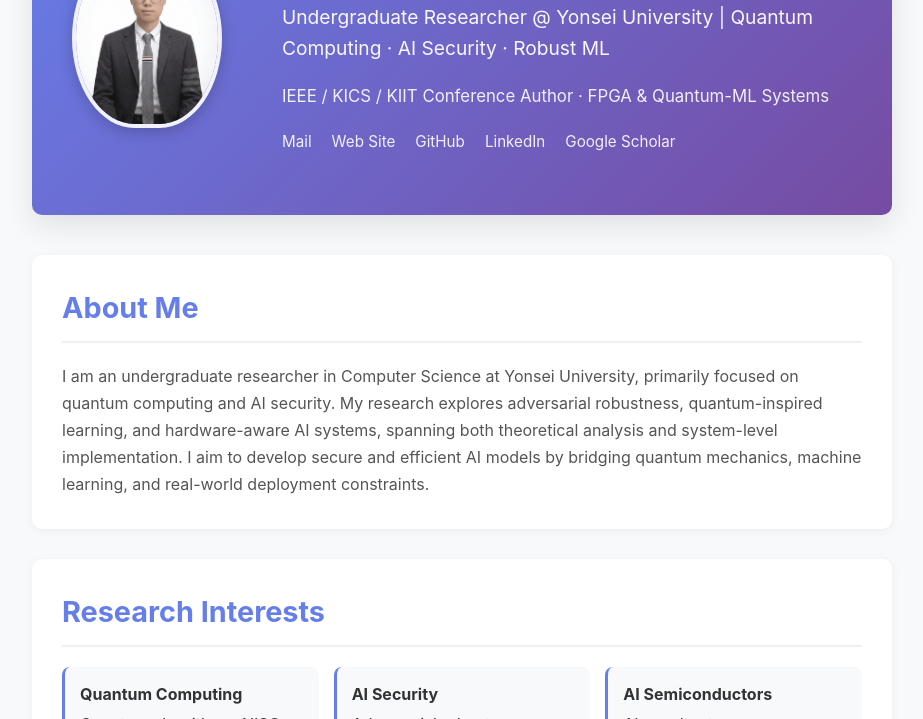
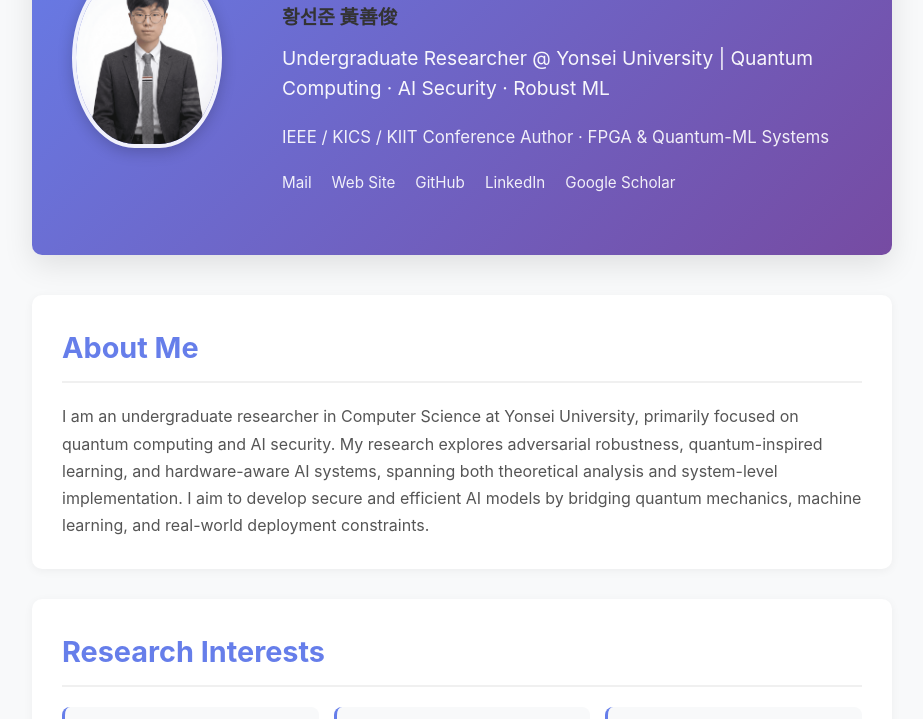
Before and after one commit to justinbrianhwang/CV, a website: page index.html in a window 1280 px wide. Shown: the part 152-871 px from the top of the page, without its empty margins (178-1101 px from the left). Drawn offline with Linux system fonts and the light colour scheme.

Commit message:
Add Korean name to header section

```diff
--- a/index.html
+++ b/index.html
@@ -18,6 +18,7 @@
             </div>
             <div class="header-text">
                 <h1>Sunjun Hwang</h1>
+                <h3>황선준 黃善俊</h3>
                 <div class="subtitle">
                     Undergraduate Researcher @ Yonsei University | Quantum Computing · AI Security · Robust ML
                 </div>
```
